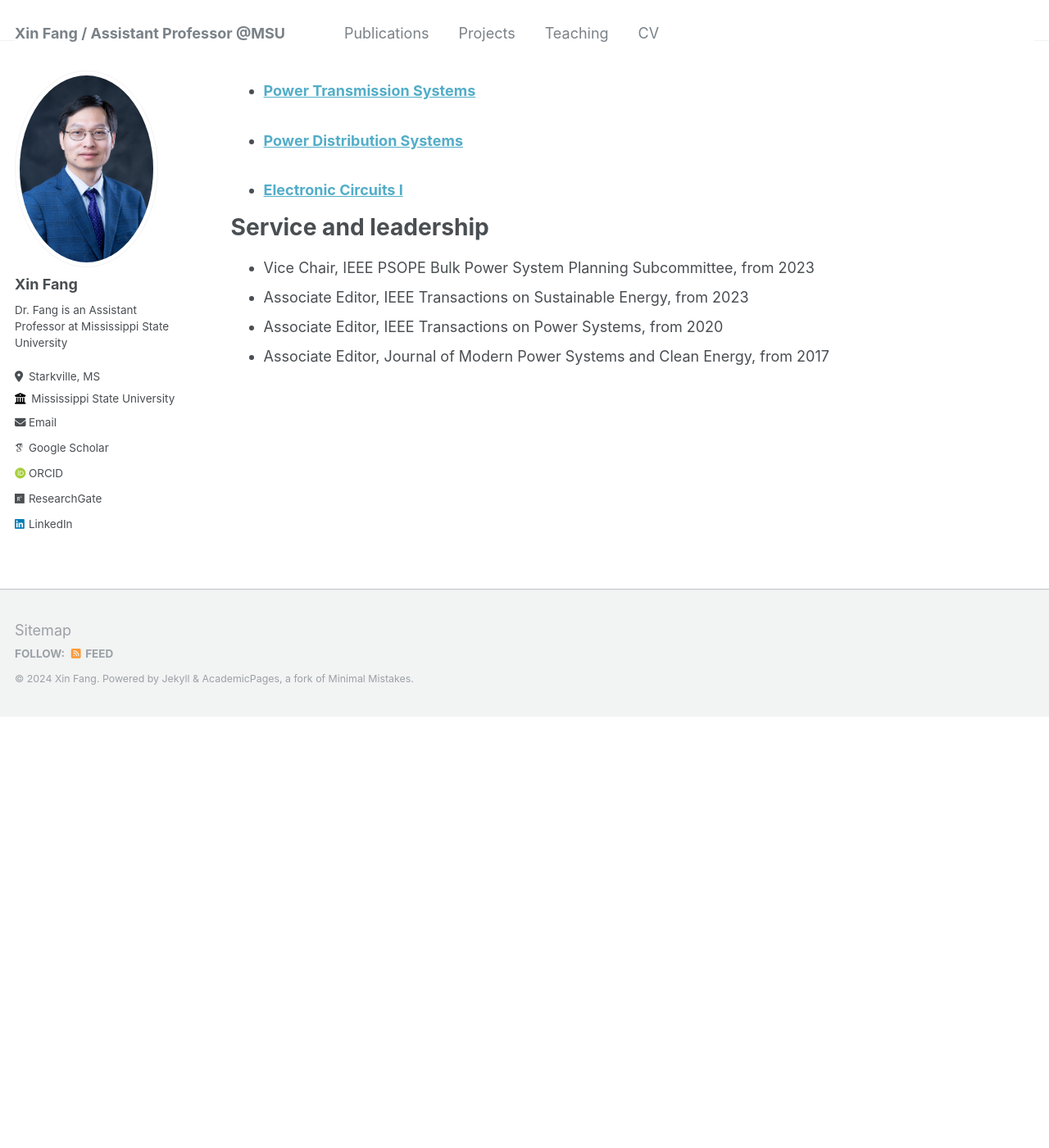
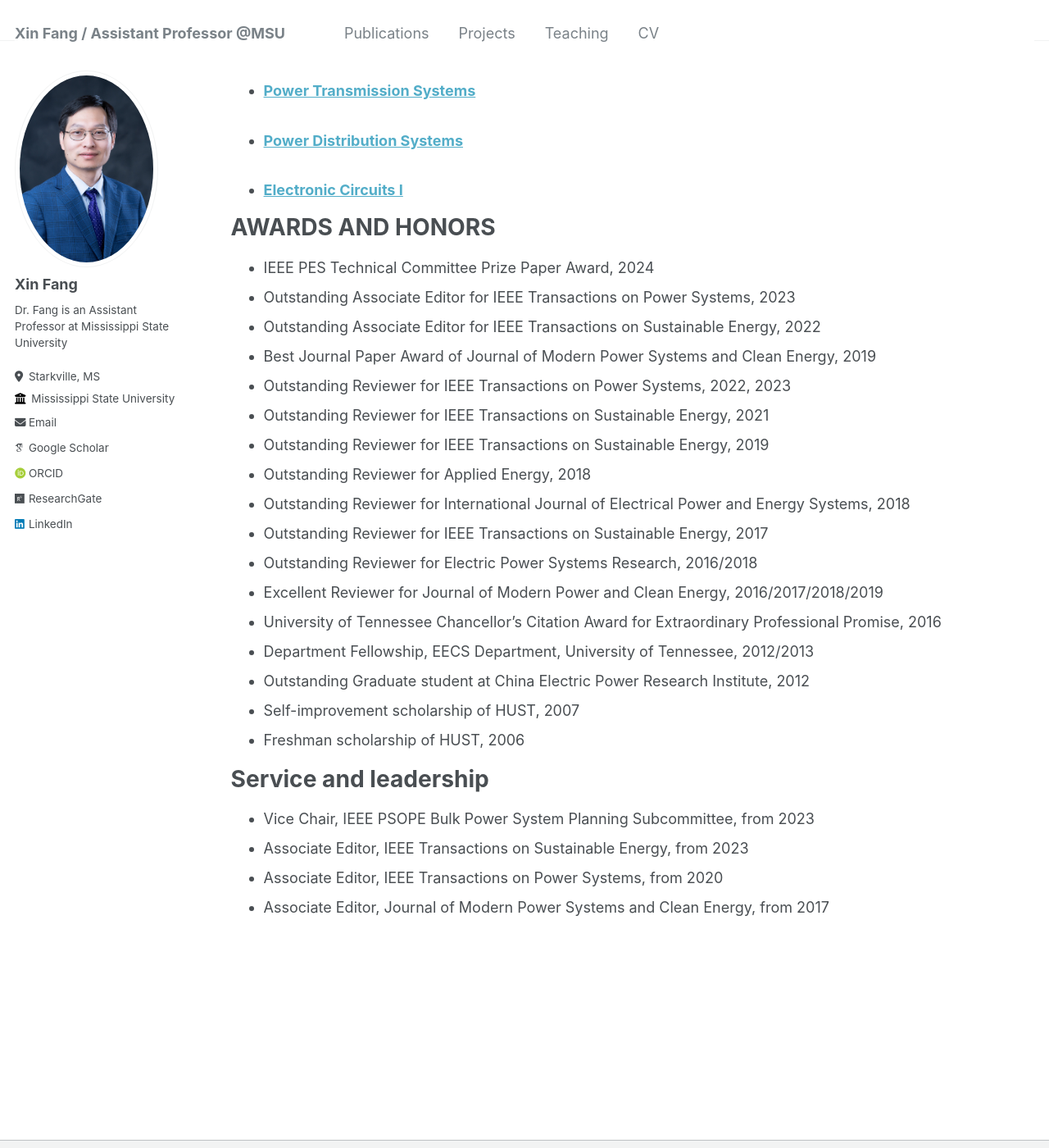
Before and after one commit to XinFang88/xinfang88.github.io, a Jekyll site: the page built from _pages/cv.md, in a window 1280 px wide and 1400 px high, scrolled down 4096 px. Shown: the whole window at 82% size. Built offline with Jekyll 4.4.1, drawn with Linux system fonts in a browser that asks for light colours; some web fonts are replaced; before the commit the page ends 4969 px from its top, so only the background shows below that.

Commit message:
Update cv.md

```diff
--- a/_pages/cv.md
+++ b/_pages/cv.md
@@ -41,6 +41,27 @@ Teaching
   {% endfor %}</ul>
 
 
+AWARDS AND HONORS
+======
+* IEEE PES Technical Committee Prize Paper Award, 2024
+* Outstanding Associate Editor for IEEE Transactions on Power Systems, 2023
+* Outstanding Associate Editor for IEEE Transactions on Sustainable Energy, 2022
+* Best Journal Paper Award of Journal of Modern Power Systems and Clean Energy, 2019
+* Outstanding Reviewer for IEEE Transactions on Power Systems, 2022, 2023
+* Outstanding Reviewer for IEEE Transactions on Sustainable Energy, 2021
+* Outstanding Reviewer for IEEE Transactions on Sustainable Energy, 2019
+* Outstanding Reviewer for Applied Energy, 2018
+* Outstanding Reviewer for International Journal of Electrical Power and Energy Systems, 2018
+* Outstanding Reviewer for IEEE Transactions on Sustainable Energy, 2017
+* Outstanding Reviewer for Electric Power Systems Research, 2016/2018
+* Excellent Reviewer for Journal of Modern Power and Clean Energy, 2016/2017/2018/2019
+* University of Tennessee Chancellor’s Citation Award for Extraordinary Professional Promise, 2016
+* Department Fellowship, EECS Department, University of Tennessee, 2012/2013
+* Outstanding Graduate student at China Electric Power Research Institute, 2012
+* Self-improvement scholarship of HUST, 2007
+* Freshman scholarship of HUST, 2006
+
+
 Service and leadership
 ======
 * Vice Chair, IEEE PSOPE Bulk Power System Planning Subcommittee, from 2023
```
